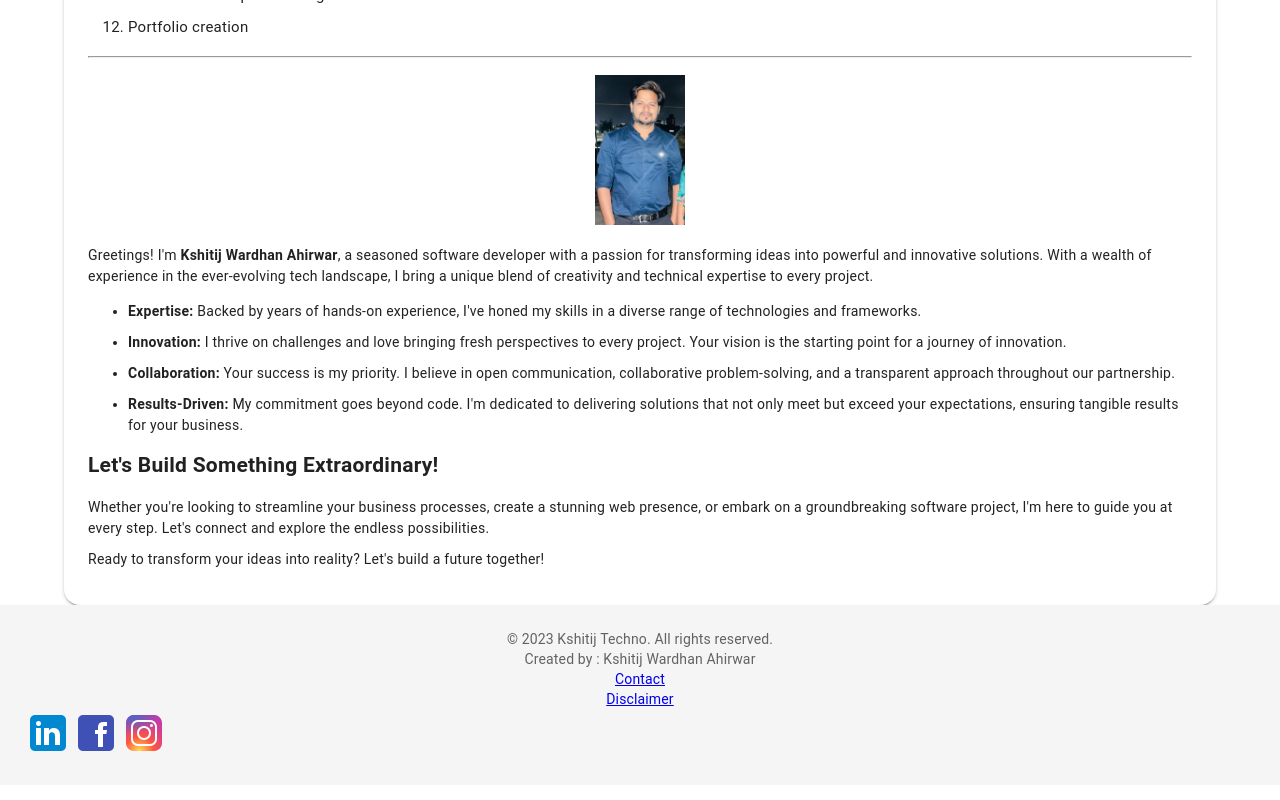
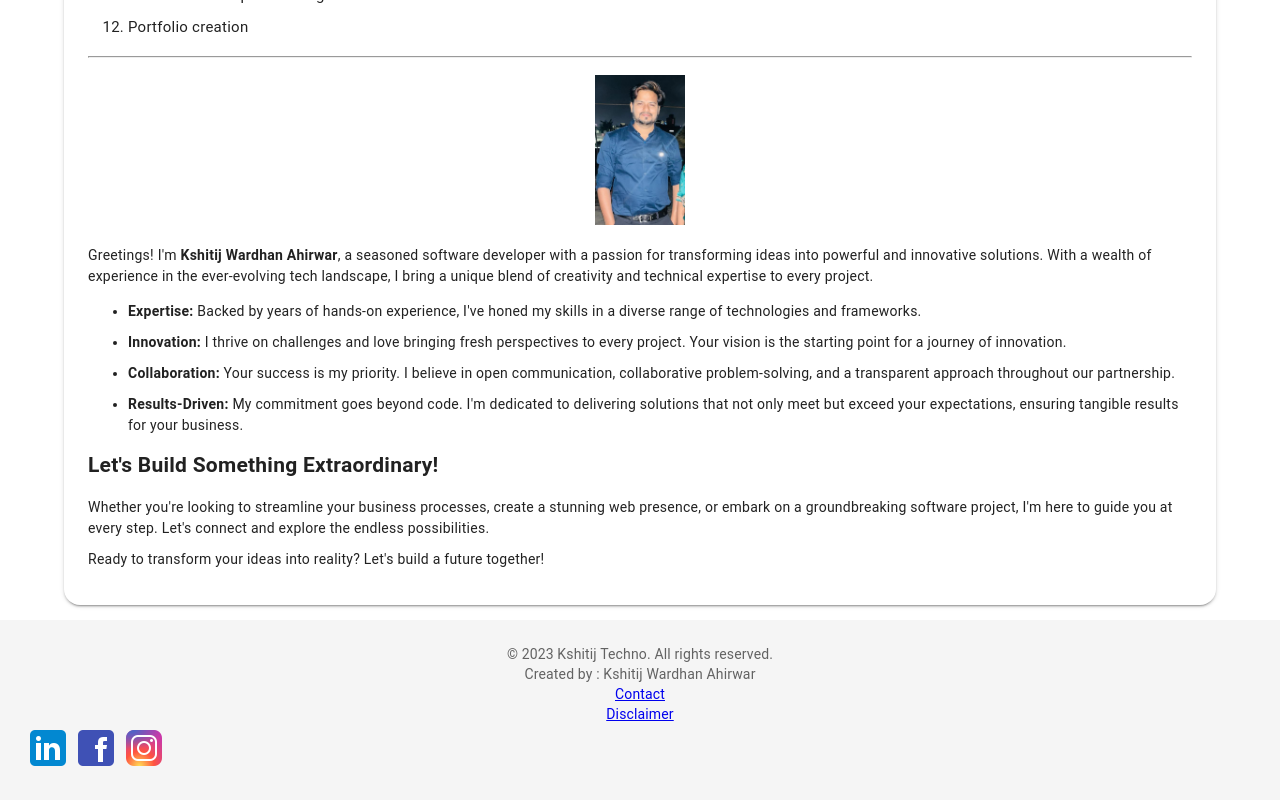
Before and after one commit to kshitijtechno/kshitijtechno.github.io, a React (Create React App) app: page / in a window 1280 px wide. Shown: the part 1143-1943 px from the top of the page. Built offline with nearby package versions, Linux system fonts and the light colour scheme; no server answers.

Commit message:
Update Footer.js

```diff
--- a/src/Footer.js
+++ b/src/Footer.js
@@ -29,6 +29,7 @@ const Footer = () => {
         padding: 3,
         position: 'relative',
         bottom: 0,
+        marginTop: '15px',
       }}
     >
       <Typography variant="body2" color="text.secondary" align="center">
```
